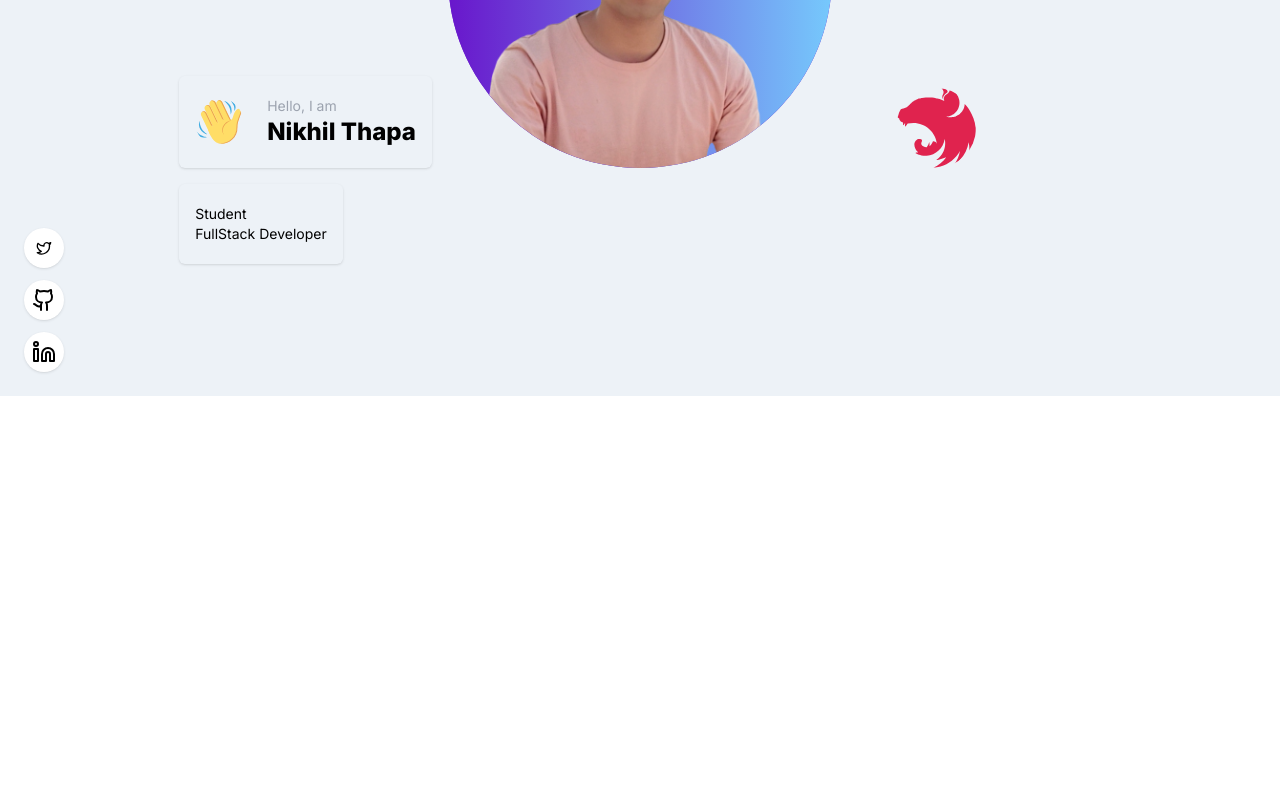
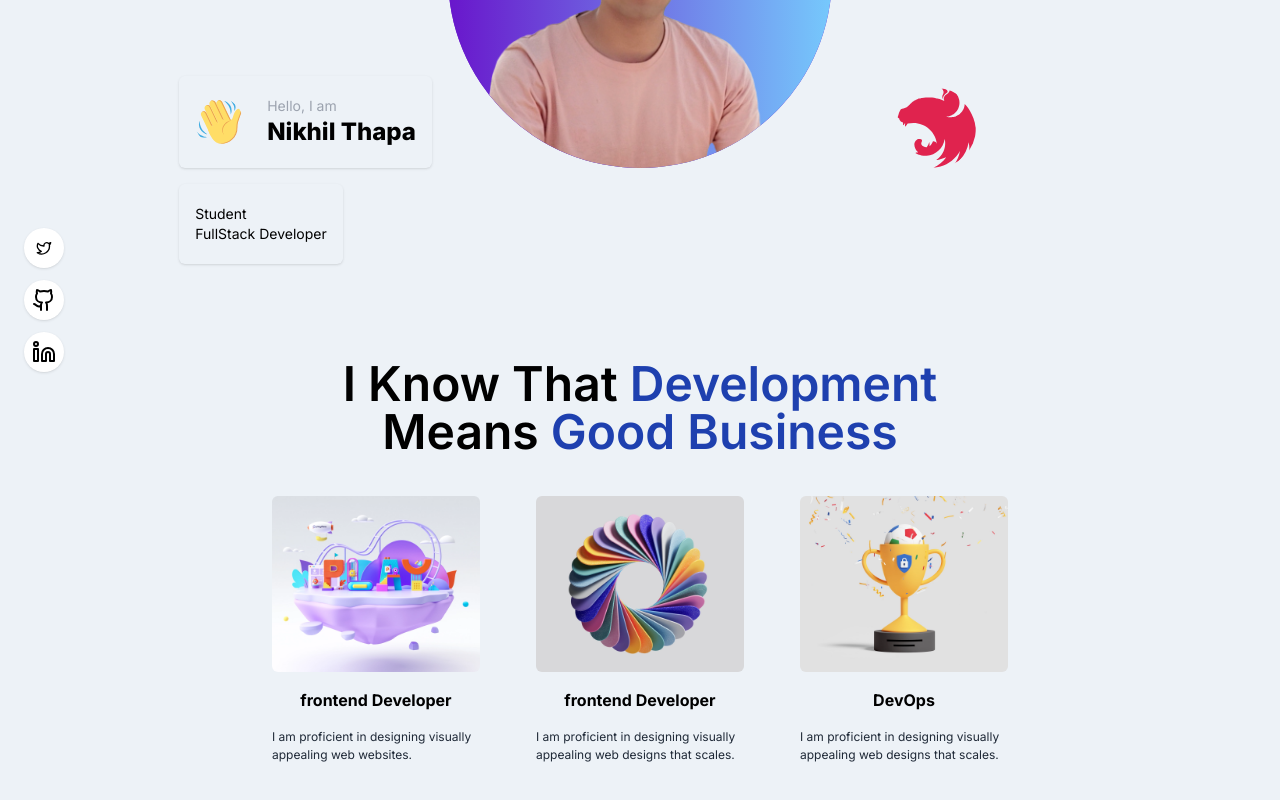
Before and after one commit to SeniorIntern/portfolio-site, a Next.js app: page / in a window 1280 px wide. Shown: the part 404-1204 px from the top of the page. Before the commit the page ends 800 px from the top, so only its background shows below. Built offline with nearby package versions, Linux system fonts and the light colour scheme.

Commit message:
Add SpecialityDisplay component

```diff
--- a/app/page.tsx
+++ b/app/page.tsx
@@ -1,9 +1,11 @@
 import HeroDisplay from '@/components/HeroDisplay';
+import SpecialityDisplay from '@/components/SpecialityDisplay';
 
 export default function Page() {
   return (
     <section className="space-y-48">
       <HeroDisplay />
+      <SpecialityDisplay />
       <footer></footer>
     </section>
   );
--- /dev/null
+++ b/components/SpecialityDisplay.tsx
@@ -0,0 +1,65 @@
+import BackendImage from '@/public/about/backend.png';
+import DevopsImage from '@/public/about/devops.png';
+import FrontendImage from '@/public/about/frontend.png';
+import Image, { StaticImageData } from 'next/image';
+
+const SpecialityDisplay = () => {
+  return (
+    <section className="space-y-10">
+      <article className="text-center text-5xl font-semibold">
+        <p>
+          I Know That <span className="text-blue-800">Development</span>
+        </p>
+
+        <p>
+          Means <span className="text-blue-800">Good Business</span>
+        </p>
+      </article>
+
+      <article className="mx-auto grid w-fit grid-cols-3 gap-14">
+        <SpecialityDisplayCard
+          image={FrontendImage}
+          skill="frontend Developer"
+          skillDescription="I am proficient in designing visually appealing web websites."
+        />
+        <SpecialityDisplayCard
+          image={BackendImage}
+          skill="frontend Developer"
+          skillDescription="I am proficient in designing visually appealing web designs that scales."
+        />
+        <SpecialityDisplayCard
+          image={DevopsImage}
+          skill="DevOps"
+          skillDescription="I am proficient in designing visually appealing web designs that scales."
+        />
+      </article>
+    </section>
+  );
+};
+
+export default SpecialityDisplay;
+
+type Props = {
+  image: StaticImageData;
+  skill: string;
+  skillDescription: string;
+};
+
+const SpecialityDisplayCard = ({ image, skill, skillDescription }: Props) => {
+  return (
+    <div className="h-fit w-52 space-y-4">
+      <div className="relative h-44 w-full">
+        <Image
+          src={image}
+          alt="skill image"
+          fill
+          className="rounded-md object-cover"
+        />
+      </div>
+
+      <p className="text-center font-bold">{skill}</p>
+
+      <p className="text-[0.75rem] text-gray-800">{skillDescription}</p>
+    </div>
+  );
+};
```
